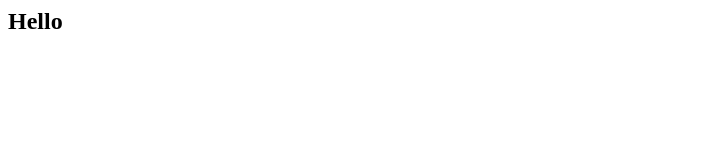
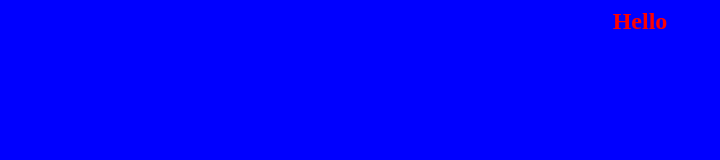
Before and after one commit to RavitejaDarvemula/gitlearn, a plain HTML site: page index.html in a window 1280 px wide. Shown: the whole page, without its empty margins (0-720 px from the left). Drawn offline with Linux system fonts and the light colour scheme.

Commit message:
style added

```diff
--- a/index.html
+++ b/index.html
@@ -1 +1,3 @@
-<h2>Hello</h2>
+<body style="background-color: blue">
+  <h2 style="color: red; text-align: center">Hello</h2>
+</body>
```
